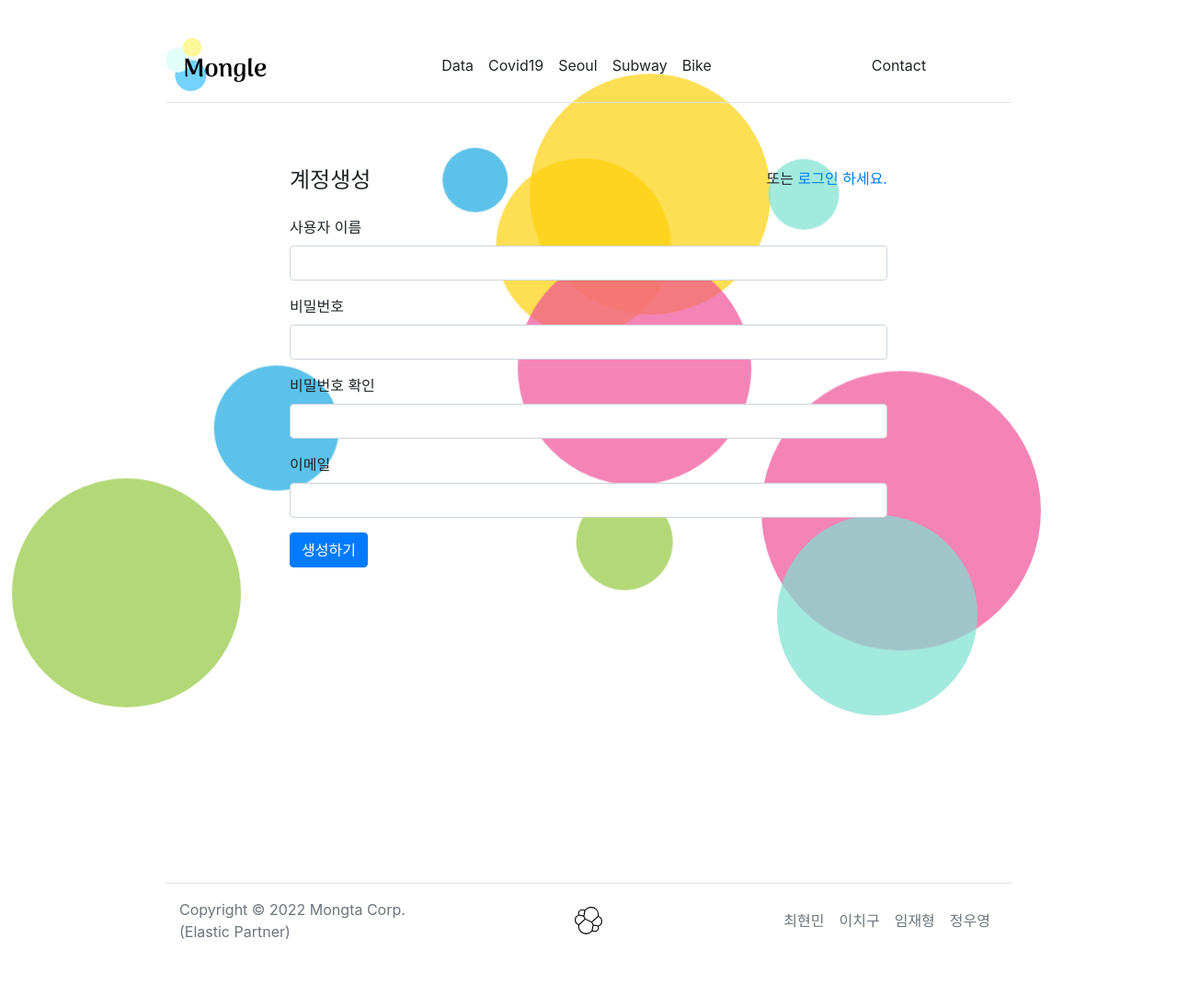
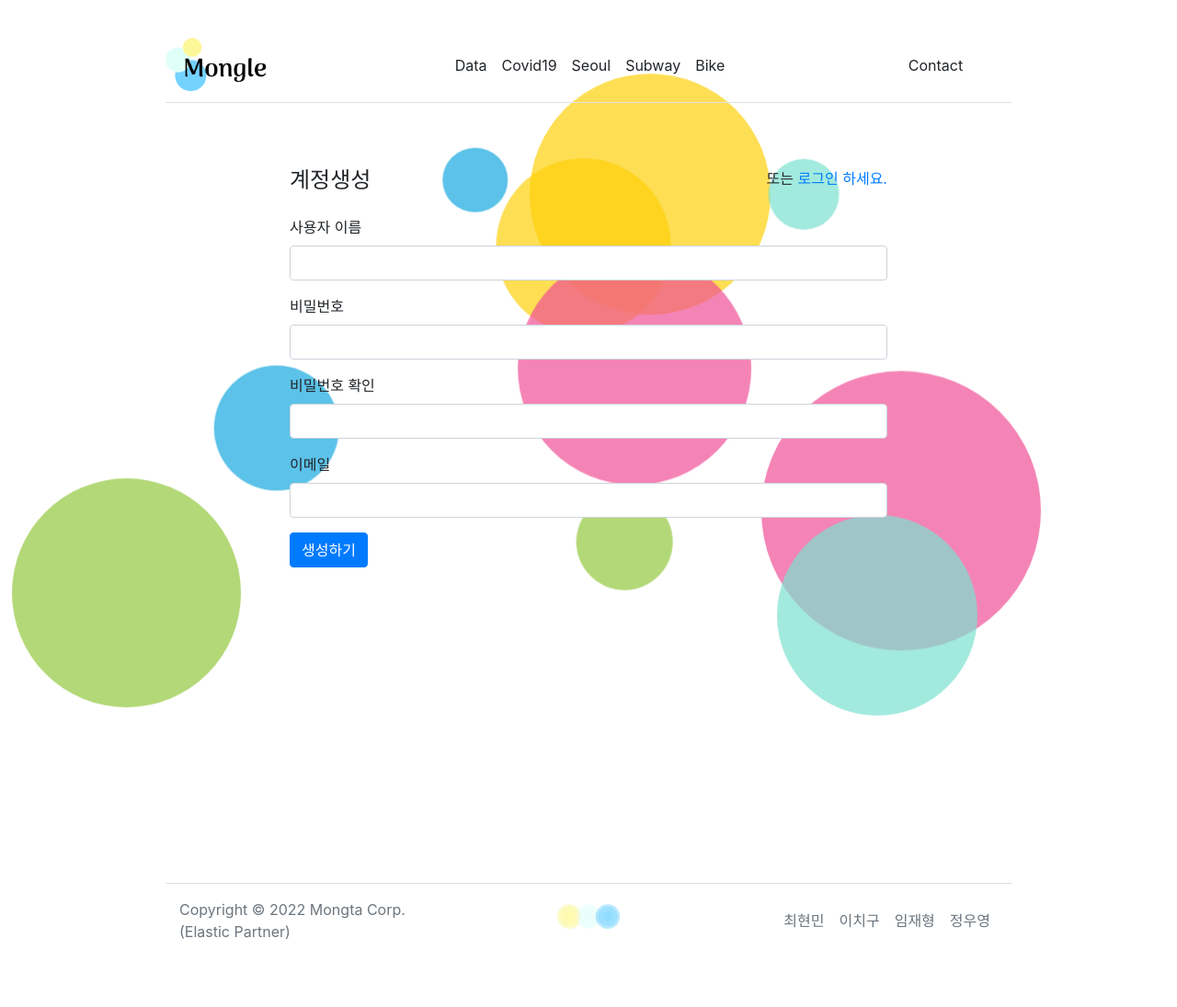
Before and after one commit to hyunmin0317/Mongle, a Django app: page /common/signup/ in a window 1280 px wide. Shown: the whole page at 92% size. Run offline with Django 4.2, Linux system fonts and the light colour scheme; some libraries are stand-ins or nearby versions.

Commit message:
fix: frontend

```diff
--- a/templates/base.html
+++ b/templates/base.html
@@ -34,9 +34,7 @@
         <p class="col-md-4 mb-0 text-muted">Copyright © 2022 Mongta Corp. (Elastic Partner)</p>
 
         <a href="http://www.mongta.co.kr/" class="col-md-4 d-flex align-items-center justify-content-center">
-           <svg width="30" height="30" role="img" viewBox="0 0 24 24" xmlns="http://www.w3.org/2000/svg">
-               <path d="M20.345 16.33l-3.959-.926-1.05-2.01 5.177-4.535a3.962 3.962 0 012.559 3.702 4.006 4.006 0 01-2.727 3.77m-2.976 4.68c-.616 0-1.22-.207-1.714-.587l.782-4.077 3.596.841c.115.31.172.642.172.987a2.839 2.839 0 01-2.836 2.836m-2.637-.586a5.92 5.92 0 01-4.908 2.6A5.947 5.947 0 014 15.905l5.167-4.67 5.272 2.403 1.167 2.23zM.928 11.443a4.007 4.007 0 012.726-3.77l3.95.933.927 1.98-5.05 4.565a3.97 3.97 0 01-2.553-3.708m5.703-8.45a2.841 2.841 0 011.723.58l-.789 4.092-3.598-.85a2.842 2.842 0 01-.172-.986A2.84 2.84 0 016.63 2.992m2.66.59A5.92 5.92 0 0120.1 6.93c0 .4-.038.781-.114 1.164l-5.299 4.643-5.251-2.394-1.026-2.19zM24 12.571a4.723 4.723 0 00-3.124-4.454 6.695 6.695 0 00.126-1.29A6.789 6.789 0 0014.22.047 6.769 6.769 0 008.727 2.86a3.586 3.586 0 00-2.204-.754A3.604 3.604 0 003.15 6.959 4.786 4.786 0 000 11.431 4.727 4.727 0 003.139 15.9a6.876 6.876 0 00-.124 1.289 6.773 6.773 0 006.765 6.765c2.19 0 4.22-1.052 5.49-2.824a3.568 3.568 0 002.207.769 3.603 3.603 0 003.374-4.854A4.785 4.785 0 0024 12.572"/>
-           </svg>
+            <img src="{% static 'image.png' %}" width="110"/>
         </a>
 
         <ul class="nav col-md-4 justify-content-end">
--- a/templates/navbar.html
+++ b/templates/navbar.html
@@ -2,12 +2,11 @@
 
     {% load static %}
 
-    <header class="d-flex flex-wrap align-items-center justify-content-center justify-content-md-between py-2 mb-4 border-bottom">
+    <header class="d-flex flex-wrap align-items-center justify-content-center justify-content-md-between py-2 mb-4 border-bottom" width="100%">
         <a href="{% url 'home' %}" class="d-flex align-items-center mb-3 mb-md-0 me-md-auto text-dark text-decoration-none">
             <img src="{% static 'logo.png' %}" width="110"/>
         </a>
-        &nbsp;&nbsp;&nbsp;&nbsp;&nbsp;&nbsp;&nbsp;&nbsp;
-      <ul class="nav col-12 col-md-auto mb-2 justify-content-center mb-md-0">
+      <ul class="nav col-12 col-md-auto mb-2 justify-content-center mb-md-0" style="margin-left: 15%;">
           <li><a href="{% url 'pybo:list' %}" class="nav-link px-2 link-dark">Data</a></li>
           <li><a href="{% url 'pybo:covid19' %}" class="nav-link px-2 link-dark">Covid19</a></li>
         <li><a href="{% url 'pybo:seoul' %}" class="nav-link px-2 link-dark">Seoul</a></li>
@@ -15,8 +14,8 @@
         <li><a href="{% url 'pybo:bike' %}" class="nav-link px-2 link-dark">Bike</a></li>
       </ul>
 
-      <div class="col-md-3 text-end">
-          <ul class="nav col-12 col-md-auto mb-2 justify-content-center mb-md-0">
+      <div style="float:right;" class="col-md-3 text-end">
+          <ul class="nav col-12 col-md-auto mb-2 justify-content-center mb-md-0"  style="margin-left: 40%;">
               <li><a class="nav-link px-2 link-dark" href="https://mail.google.com/mail/?view=cm&amp;fs=1&amp;to=wy.jung@mongta.co.kr">Contact</a></li>
           </ul>
       </div>
```
Also changed, not shown: static/image.png (added).
